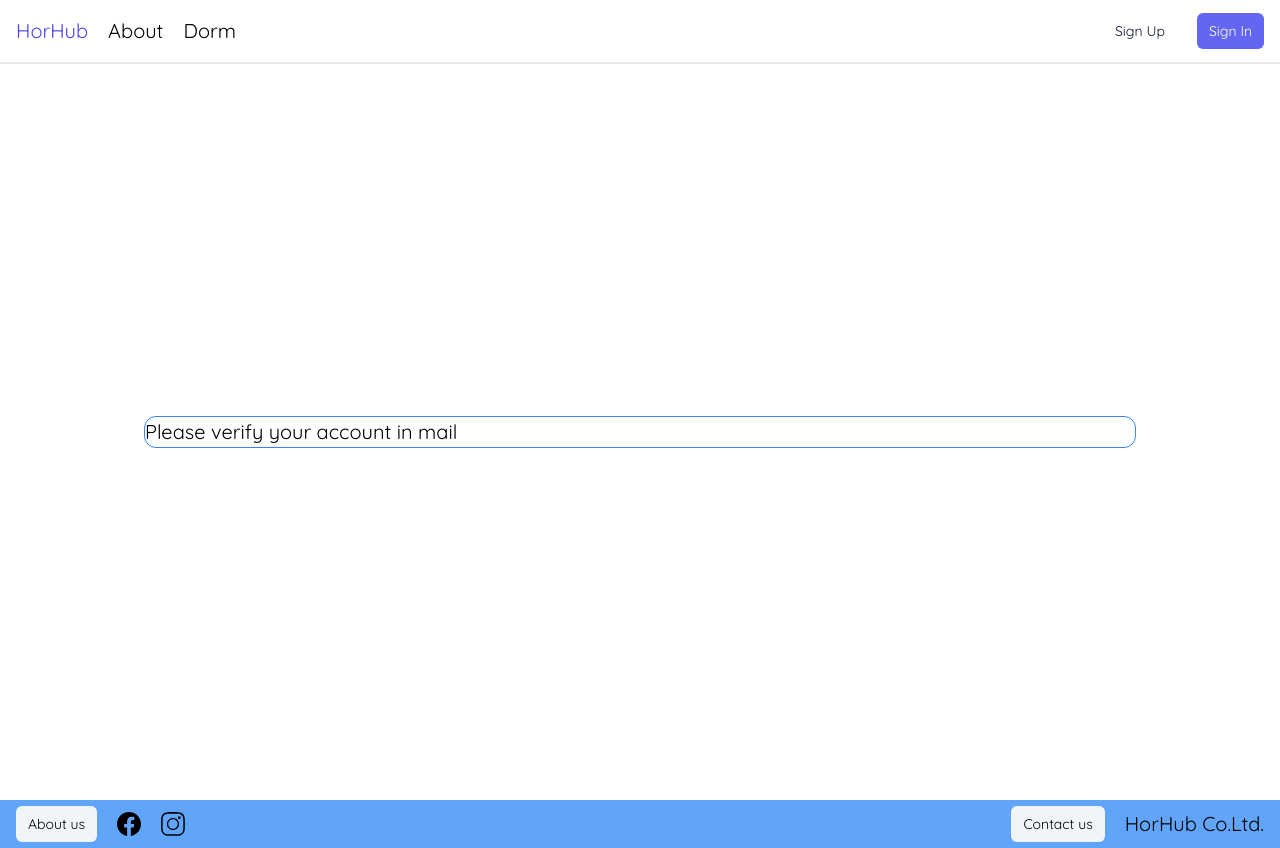
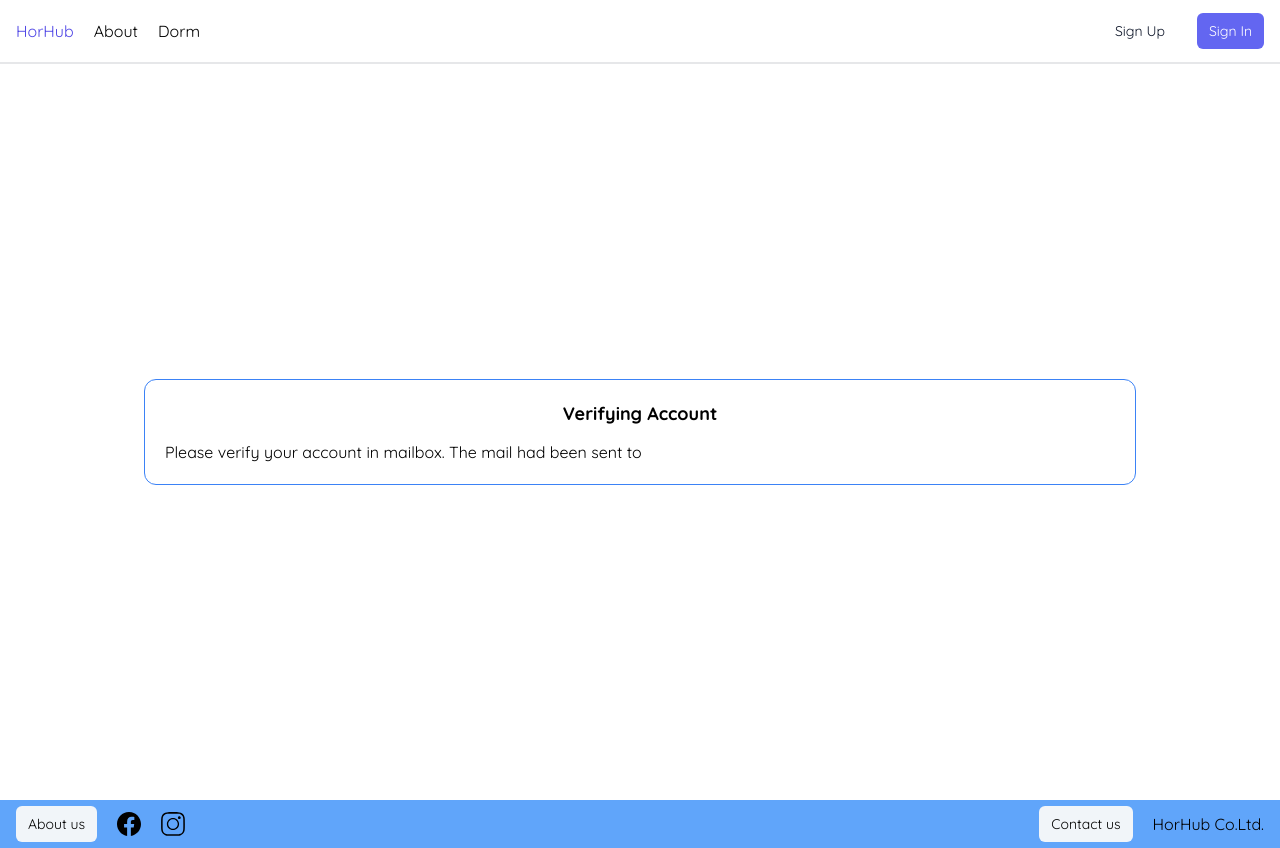
Before and after one commit to 2110366-2566-2/HorHub, a React (Create React App) app in the folder frontend/: page /verify in a window 1280 px wide. Built offline with nearby package versions, Linux system fonts and the light colour scheme; no server answers.

Commit message:
feat: register redirect

```diff
--- a/frontend/src/index.css
+++ b/frontend/src/index.css
@@ -13,6 +13,7 @@ body {
   -webkit-font-smoothing: antialiased;
   -moz-osx-font-smoothing: grayscale;
   font-size: 1.25em;
+  @apply text-base
 }
 
 code {
--- a/frontend/src/lib/context/UserContext.tsx
+++ b/frontend/src/lib/context/UserContext.tsx
@@ -2,14 +2,16 @@ import { createContext, useContext, useEffect, useState } from "react";
 import { UserInfo } from "../type/UserHidden";
 import getUser from "../getUser";
 
-export const UserContext = createContext<{currentUser : UserInfo | null ,fetchUser : () => Promise<boolean>}>({currentUser : null , fetchUser : async () => {return false;}});
+export const UserContext = createContext<{currentUser : UserInfo | null ,fetchUser : () => Promise<boolean>, isLoading: boolean}>({currentUser : null , fetchUser : async () => {return false;}, isLoading: true});
 
 export const UserProvider = ({children} : {children : React.ReactNode}) => {
     const [currentUser,setCurrentUser] = useState<UserInfo | null>(null);
+    const [isLoading, setLoading] = useState<boolean>(true)
 
     const fetchUser = async() => {
         const user : UserInfo | null = await getUser();
         setCurrentUser(user);
+        setLoading(false)
         if (!user) return false;
         return true;
     };
@@ -18,7 +20,7 @@ export const UserProvider = ({children} : {children : React.ReactNode}) => {
         fetchUser();
     },[]);
 
-    return (<UserContext.Provider value = {{currentUser,fetchUser}}>
+    return (<UserContext.Provider value = {{currentUser, fetchUser, isLoading}}>
         {children}
     </UserContext.Provider>);
 };
--- a/frontend/src/pages/register/MailVerifyPage.tsx
+++ b/frontend/src/pages/register/MailVerifyPage.tsx
@@ -1,8 +1,16 @@
+import { useUser } from "../../lib/context/UserContext"
+
 function MailVerifyPage() {
+
+    const {currentUser} = useUser()
+
     return (
         <div className="page justify-center">
-            <div className="w-4/5 flex flex-col rounded-xl border border-blue-500">
-                Please verify your account in mail
+            <div className="w-4/5 flex flex-col rounded-xl border border-blue-500 p-5 gap-3">
+                <div className="w-full text-center font-bold text-lg">
+                    Verifying Account
+                </div>
+                <div className="w-full">Please verify your account in mailbox. The mail had been sent to {currentUser?.email}</div>
             </div>
         </div>
     )
--- a/frontend/src/pages/register/RegisterPage.tsx
+++ b/frontend/src/pages/register/RegisterPage.tsx
@@ -52,7 +52,8 @@ export default function RegisterPage() {
     if (result.status === 201){
       const res = await result.json();
       console.log(res.token);
-      navigate("../",{replace : true});
+
+      navigate("/verify");
     }
 
 
```
Also changed, not shown: 1 other file (tests, documents, lock files or other folders).
